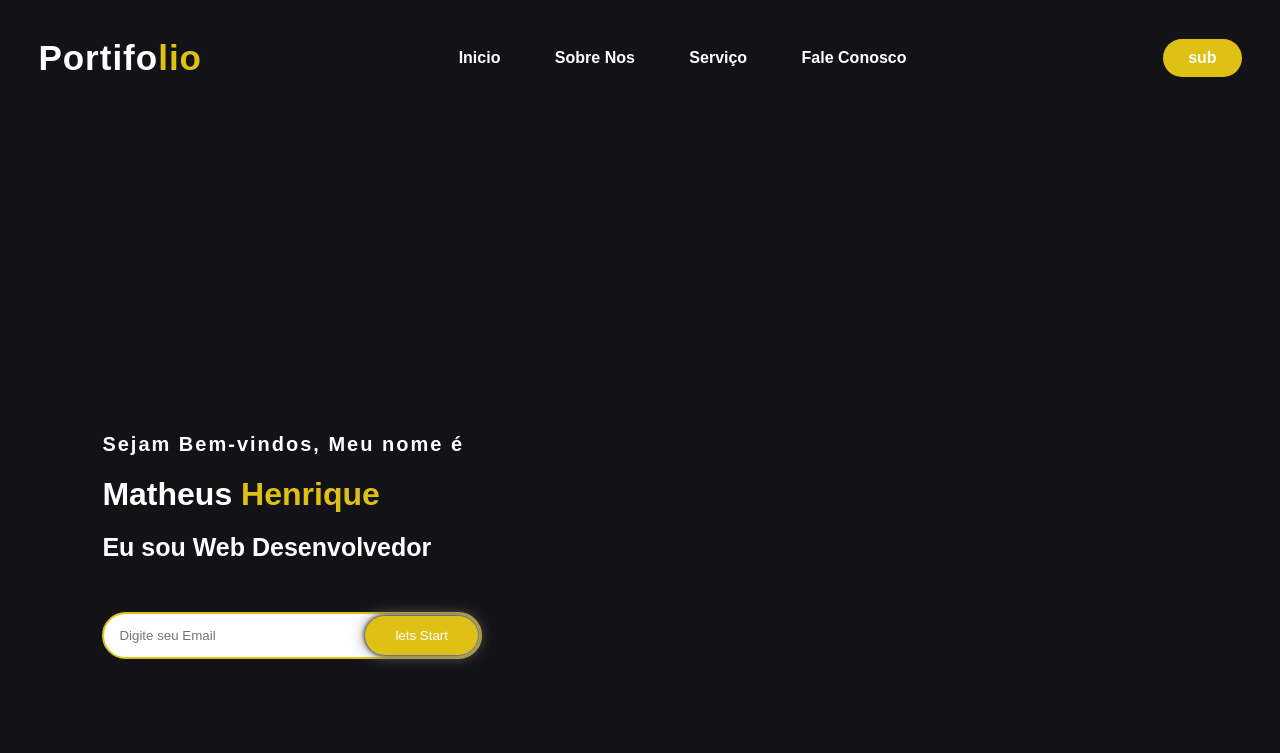
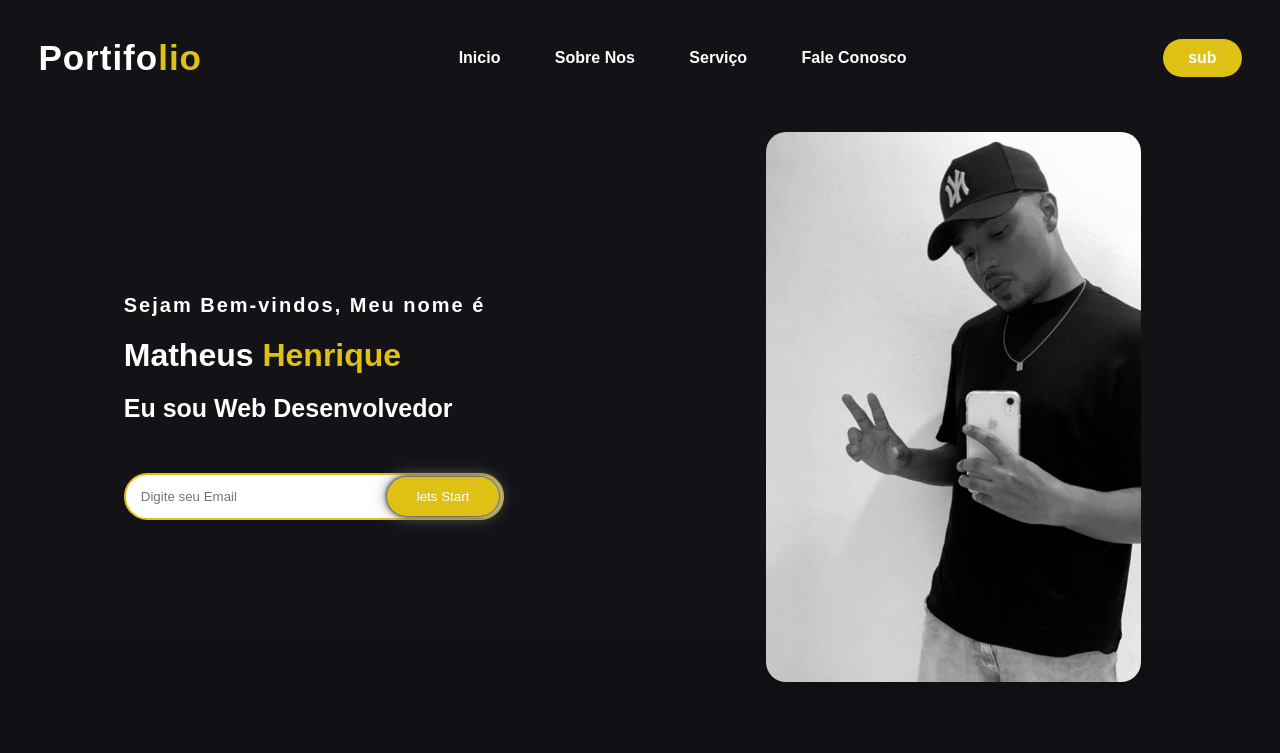
Before and after one commit to mhevangelista/Portifolio, a plain HTML site: page Primeiro site/home.html in a window 1280 px wide. Shown: the top 753 px of the page. Drawn offline with Linux system fonts and the light colour scheme; a script that the page names is missing.

Commit message:
atualização

```diff
--- a/Primeiro site/estilo.css
+++ b/Primeiro site/estilo.css
@@ -5,6 +5,7 @@
     --amarelo_Mostarda: rgb(223, 193, 22);
     --marrom_cafe: rgb(68, 54, 34);
     --preto: rgb(18, 18, 23);
+    --roxo: rgb(64, 86, 175);
 }
 /*arummar depois*/
 
@@ -18,10 +19,11 @@
 body, html{
     background-color: var(--preto);
     color: white;
+    width: 100%;
 }
 
 .hero{
-    height: 100vh;
+    height: 80vh;
     width: 100%;
     background-size: cover;
     background-position: center;
@@ -77,10 +79,11 @@ nav > ul > li > a:hover{
 }
 
 .cont{
-    position: absolute;
-    top: 40%;
-    left: 8%;
-    transform: translateY(50%);
+    position: static;
+
+    display: flex;
+    justify-content: space-around;
+    align-items: center;
 }
 
 h1{
@@ -97,11 +100,15 @@ h4{
     letter-spacing: 2px;
     font-size: 20px;
 }
+.jornal{
+    display: block;
 
+}
 .jornal form{
     width: 380px;
     max-width: 100%;
     position: relative;
+    display: block;
 
 }
 
@@ -128,6 +135,17 @@ h4{
     top: 4px;
 
 }
+
+.cont .card{
+    position: static;
+    background-image: url(/imagens/Matheus\ -\ preto\ e\ branco.jpeg);
+    background-size: cover;
+    background-position: top right;
+    height: 550px;
+
+
+}
+
 
 .sobre{
     width: 100%;
--- a/Primeiro site/home.html
+++ b/Primeiro site/home.html
@@ -23,15 +23,17 @@
             <a href="Subs" class="btn">sub</a>
         </nav>
         <div class="cont">
+            <div class="jornal">
             <h4>Sejam Bem-vindos, Meu nome é</h4>
             <h1>Matheus <span>Henrique</span></h1>
             <h3>Eu sou Web Desenvolvedor</h3>
-            <div class="jornal">
                 <form>
                     <input type="email" name="email" id="mail" placeholder="Digite seu Email">
                     <input type="submit" name="submit" value="lets Start">
                 </form>
+
             </div>
+            <div class="card" id="ftoo"></div>
         </div>
     </header>
     <main>
```
